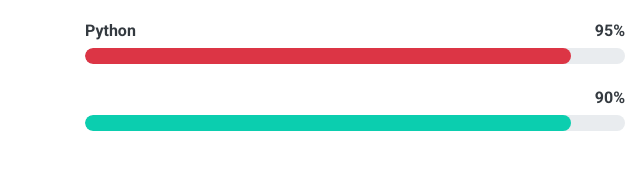
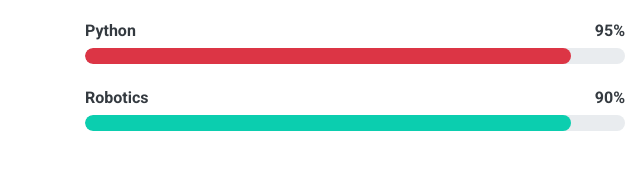
Before and after one commit to pranaypanchal13/pranaypanchal, a plain HTML site: page index.html in a window 1280 px wide. Shown: the part 2867-3060 px from the top of the page, 0-640 px from the left. Drawn offline with nearby package versions, Linux system fonts and the light colour scheme.

Commit message:
Update index.html

```diff
--- a/index.html
+++ b/index.html
@@ -252,7 +252,7 @@
                     </div>
                     <div class="skill mb-4">
                         <div class="d-flex justify-content-between">
-                            <h6 class="font-weight-bold"Robotics</h6>
+                            <h6 class="font-weight-bold">Robotics</h6>
                             <h6 class="font-weight-bold">90%</h6>
                         </div>
                         <div class="progress">
```
